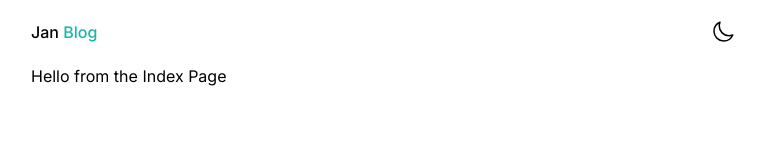
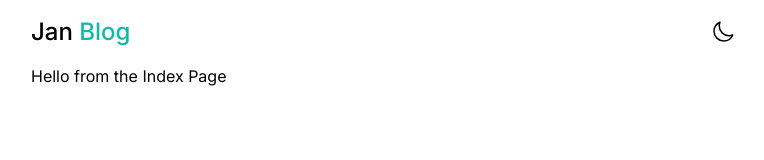
Before and after one commit to Philippe35507/jan-blog, a Next.js app: page / in a window 1280 px wide. Shown: the top 160 px of the page, without its empty margins (257-1021 px from the left). Built offline with nearby package versions, Linux system fonts and the light colour scheme.

Commit message:
Quick fixes Nav Styling

```diff
--- a/app/components/Navbar.tsx
+++ b/app/components/Navbar.tsx
@@ -3,11 +3,11 @@
 
 export default function Navbar() {
   return (
-    <div className="max-w-3xl mx-auto px-4 sm:px6 lg:px-8">
+    <div className="max-w-3xl mx-auto px-4 sm:px-6 lg:px-8">
       <div className="flex justify-between h-16">
         <div className="flex justify-between items-center w-full">
           <Link href="/">
-            <h1 className="text 2xl font-medium">
+            <h1 className="text-2xl font-medium">
               Jan <span className="text-teal-500">Blog</span>
             </h1>
           </Link>
```
